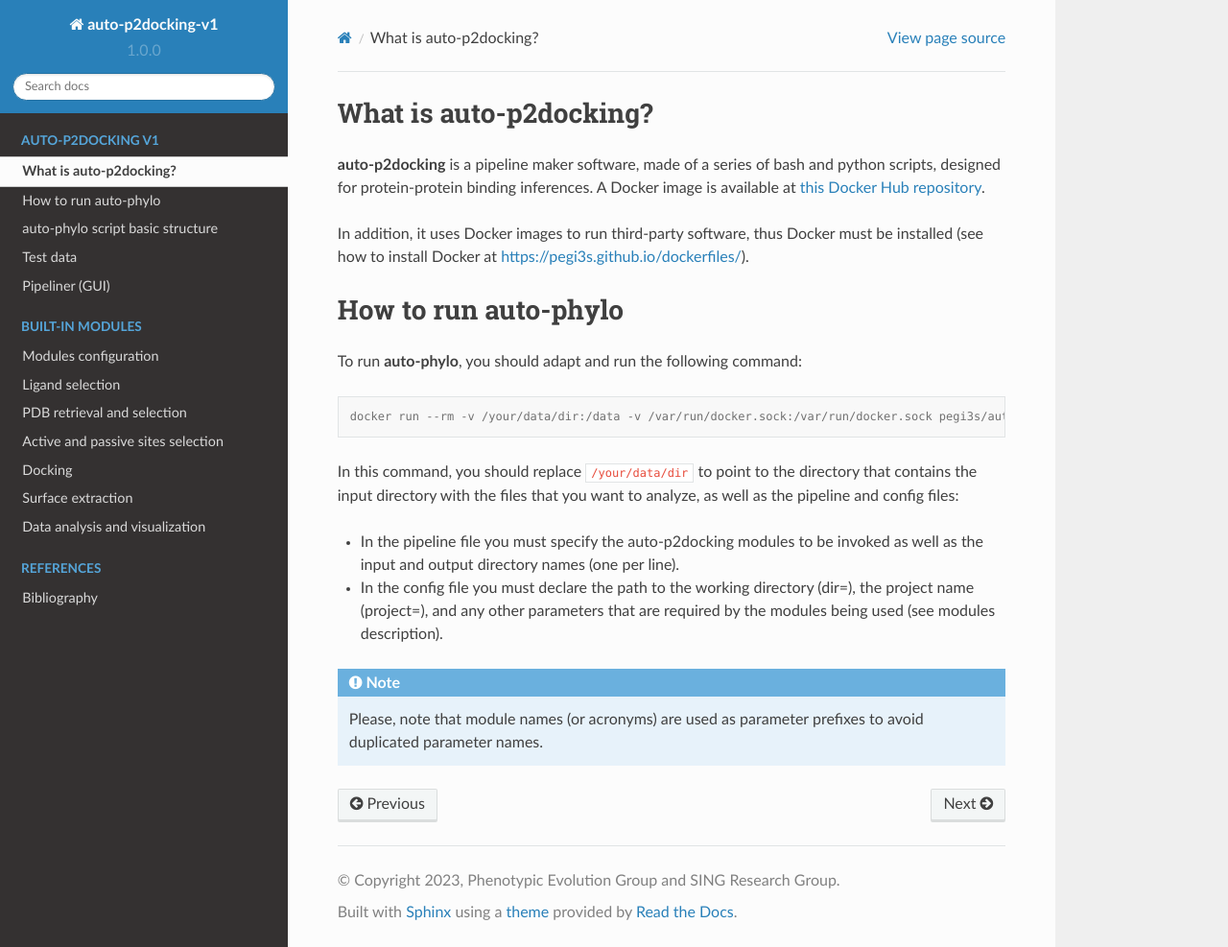
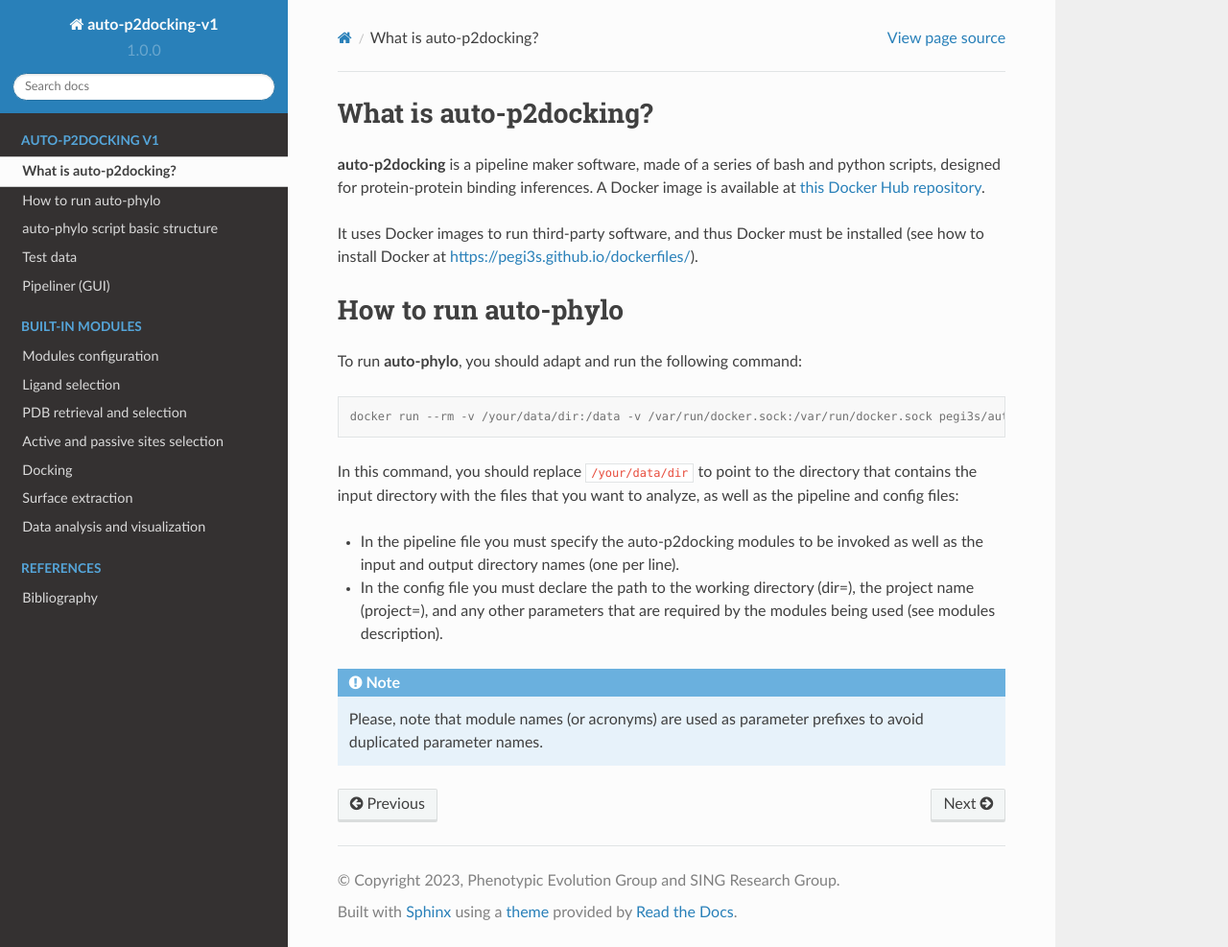
Before and after one commit to pegi3s/auto-p2docking-docs, a Sphinx documentation site: the page built from source/overview.rst, in a window 1280 px wide and 987 px high. Shown: the whole window at 96% size. Built offline with Sphinx 7.4.7 and the Read the Docs theme 2.0.0, drawn with Linux system fonts in a browser that asks for light colours.

Commit message:
Update overview.rst

```diff
--- a/source/overview.rst
+++ b/source/overview.rst
@@ -3,7 +3,7 @@ What is auto-p2docking?
 
 **auto-p2docking** is a pipeline maker software, made of a series of bash and python scripts, designed for protein-protein binding inferences. A Docker image is available at `this Docker Hub repository <https://hub.docker.com/r/pegi3s/auto-p2docking>`_.
 
-In addition, it uses Docker images to run third-party software, thus Docker must be installed (see how to install Docker at https://pegi3s.github.io/dockerfiles/).
+It uses Docker images to run third-party software, and thus Docker must be installed (see how to install Docker at https://pegi3s.github.io/dockerfiles/).
 
 .. _how-to-run:
 
```
